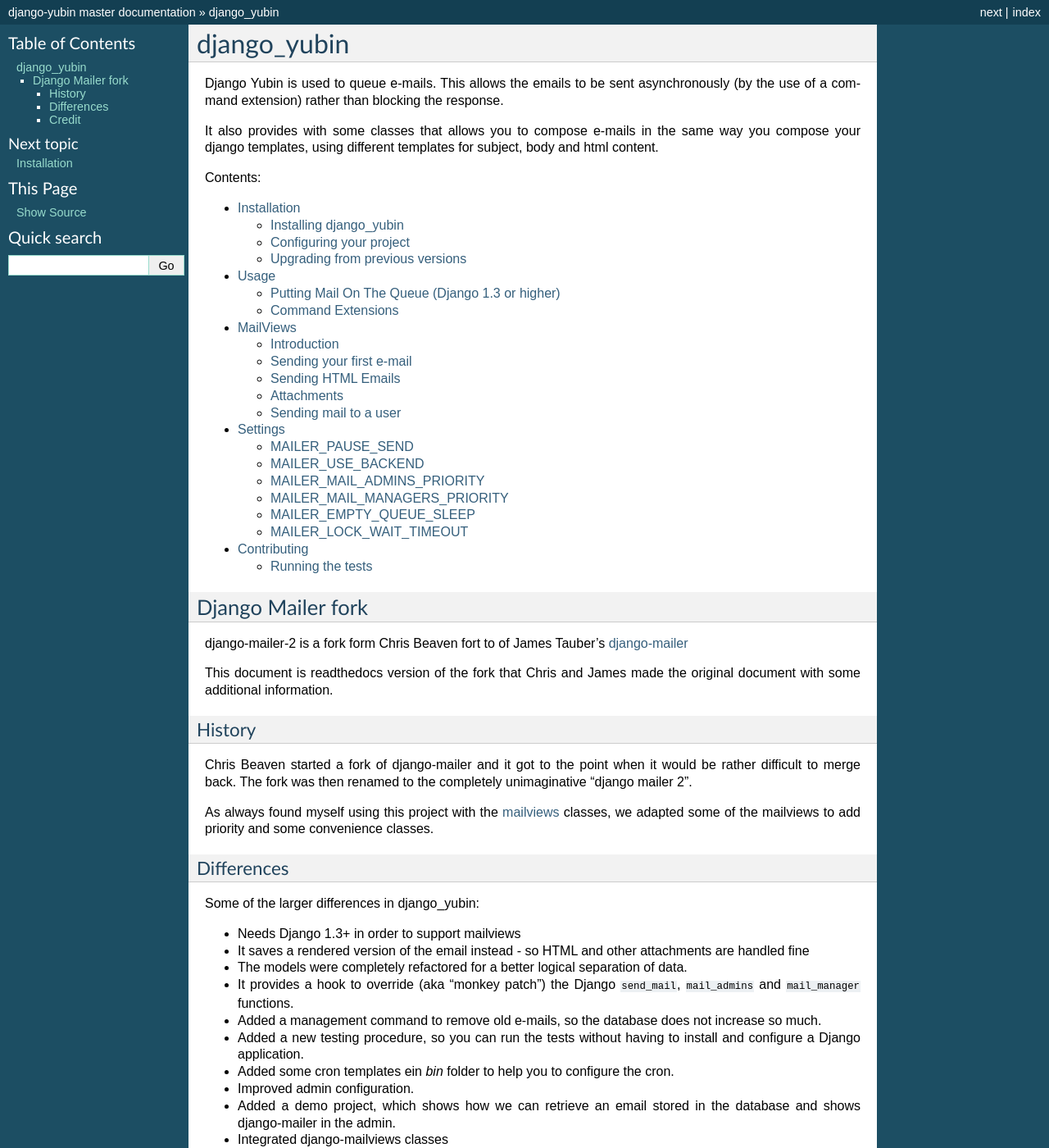
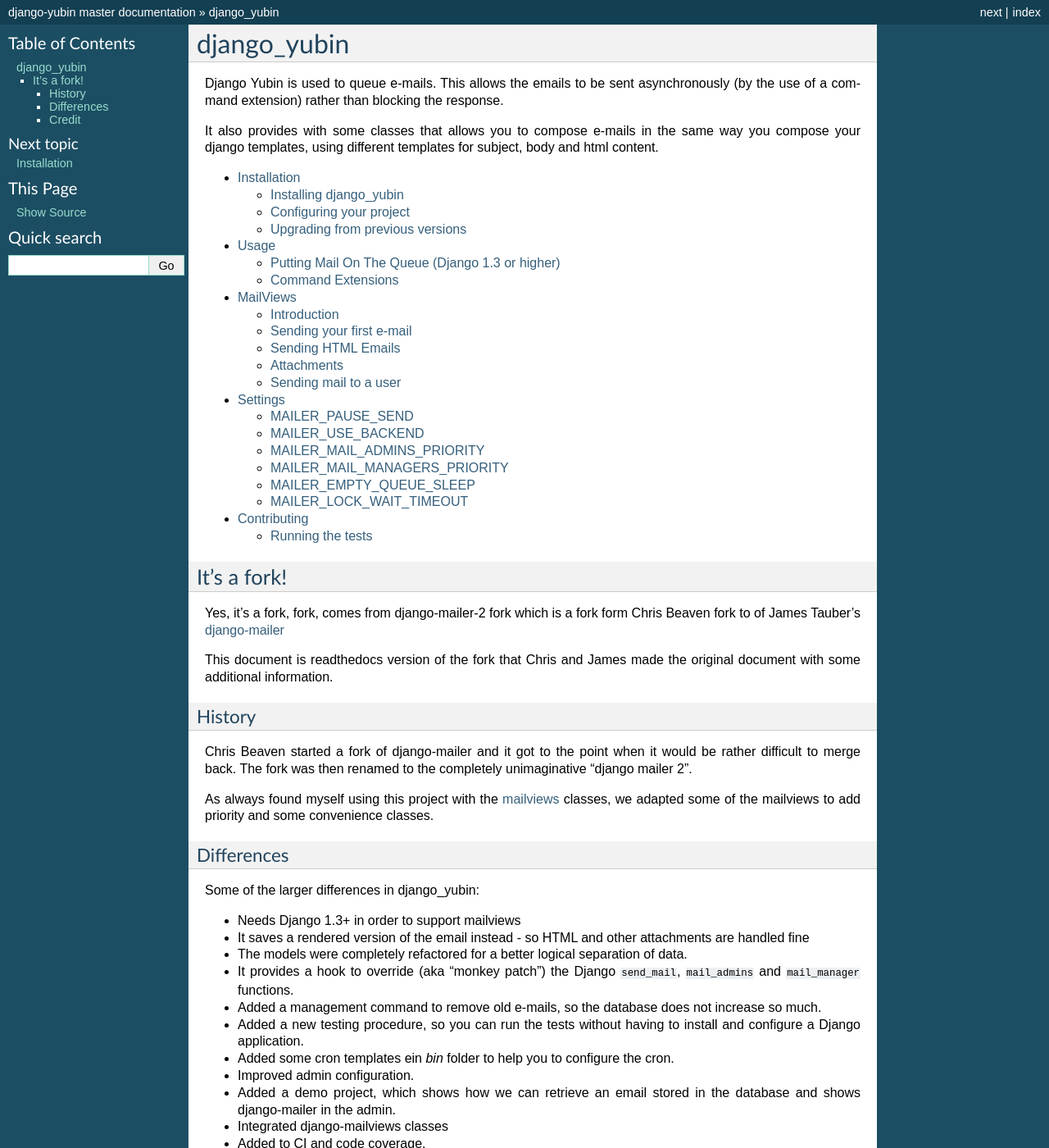
Before and after one commit to APSL/django-yubin, a Sphinx documentation site: the page built from docs/index.rst, in a window 1280 px wide and 1400 px high. Shown: the whole window at 82% size. Built offline with Sphinx 7.4.7, drawn with Linux system fonts in a browser that asks for light colours.

```diff
--- a/docs/index.rst
+++ b/docs/index.rst
@@ -9,8 +9,6 @@ response.
 It also provides with some classes that allows you to compose e-mails in the same way you compose your django
 templates, using different templates for subject, body and html content.
 
-Contents:
-
 .. toctree::
 
     install
@@ -19,10 +17,10 @@ Contents:
     settings
     contributing
 
-Django Mailer fork
-==================
+It's a fork!
+=============
 
-django-mailer-2 is a fork form Chris Beaven fort to of James Tauber's
+Yes, it's a fork, fork, comes from django-mailer-2 fork which is a fork form Chris Beaven fork to of James Tauber's
 `django-mailer`__
 
 This document is readthedocs version of the fork that Chris and James made
@@ -75,6 +73,8 @@ Some of the larger differences in django_yubin:
 
 * Integrated django-mailviews classes
 
+* Added to CI and code coverage.
+
 Credit
 ------
 
```
Also changed, not shown: docs/settings.rst (+8 -2 lines).
